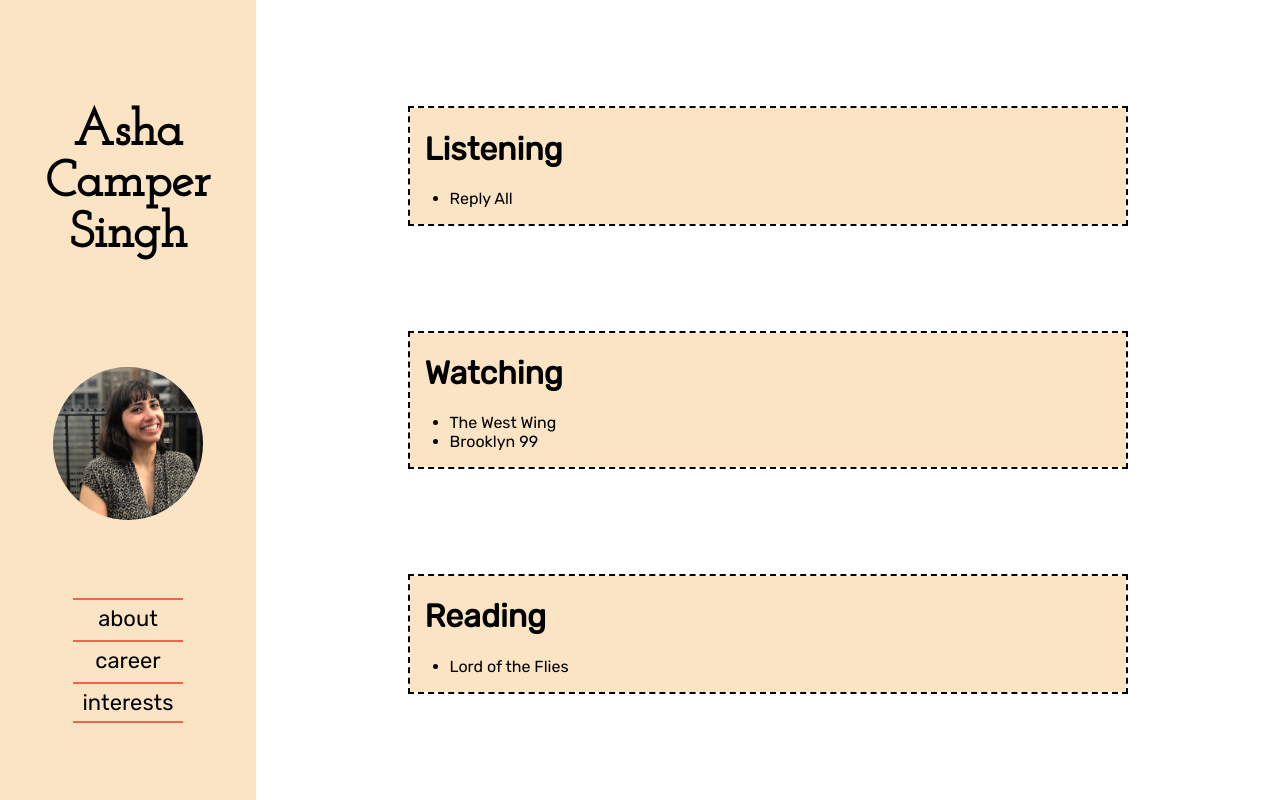
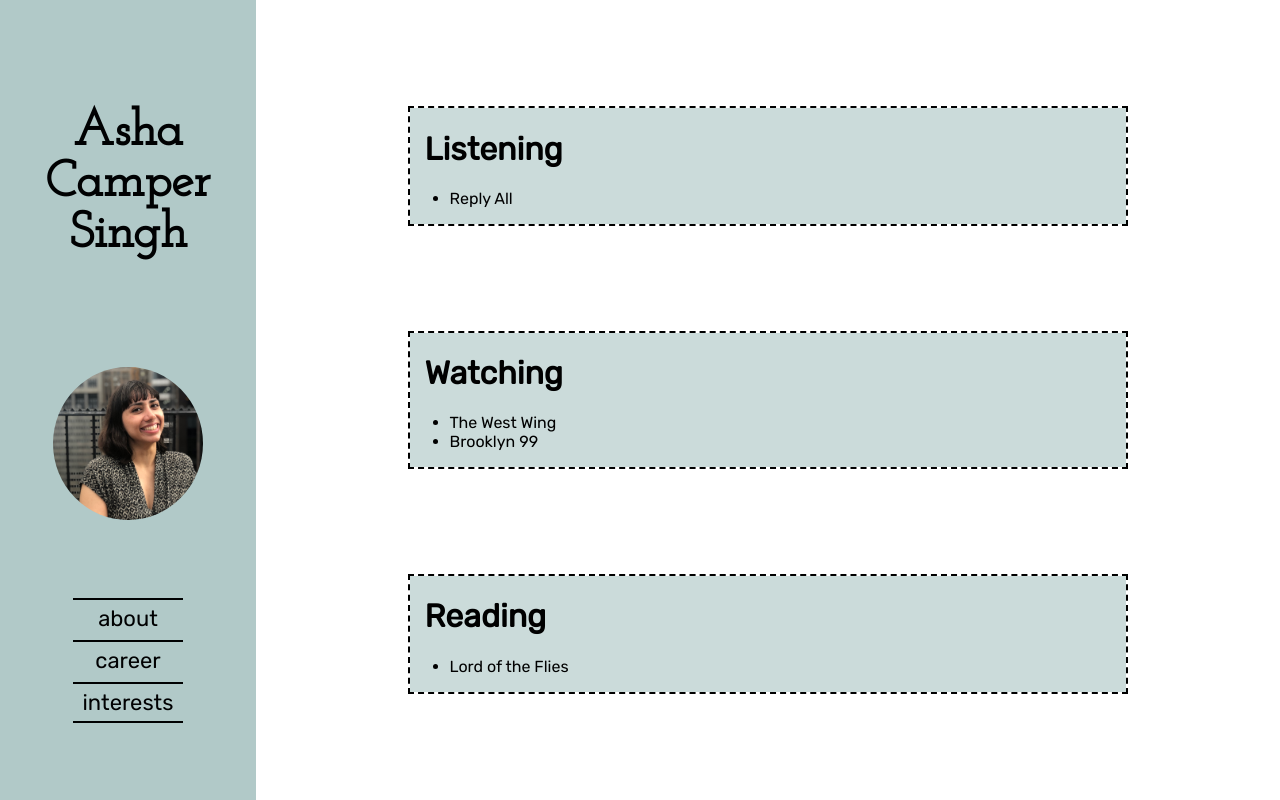
Before and after one commit to ashacs/ashacs.github.io, a React (Create React App) app: page /interests in a window 1280 px wide. Built offline with nearby package versions, Linux system fonts and the light colour scheme; a web font is replaced by a local one.

Commit message:
Update color token names and values

```diff
--- a/src/Components/Card/index.scss
+++ b/src/Components/Card/index.scss
@@ -1,7 +1,7 @@
 @import "../../tokens.scss";
 
 .card {
-  background-color: $brand-color-1;
+  background-color: $brand-color_blue-light;
   outline: 2px dashed black;
   max-width: 80%;
   width: 70%;
--- a/src/Components/Home/index.scss
+++ b/src/Components/Home/index.scss
@@ -13,7 +13,7 @@
 .home-blurb-emphasis {
   font-family: $brand-font-title;
   font-weight: bold;
-  color: $brand-color-4;
+  color: $brand-color_pink-dark;
 }
 
 @media #{$medium-screen} {
--- a/src/Components/NavItem/index.scss
+++ b/src/Components/NavItem/index.scss
@@ -3,7 +3,7 @@
 .navLink:before {
   content: "";
   display: block;
-  border-top: 2px solid $brand-color-4;
+  border-top: 2px solid $brand-color_black;
   width: 110px;
   padding-bottom: 5px;
 }
@@ -11,7 +11,7 @@
 .navLink:last-child:after {
   content: "";
   display: block;
-  border-bottom: 2px solid $brand-color-4;
+  border-bottom: 2px solid $brand-color_black;
   width: 110px;
   padding-top: 5px;
 }
--- a/src/Components/Panel/index.scss
+++ b/src/Components/Panel/index.scss
@@ -1,7 +1,7 @@
 @import "../../tokens.scss";
 
 .panel {
-  background-color: $brand-color-2;
+  background-color: $brand-color_blue-medium;
   align-items: center;
   display: flex;
   flex-direction: row;
--- a/src/Components/TimelineEvent/index.scss
+++ b/src/Components/TimelineEvent/index.scss
@@ -22,7 +22,7 @@
   content: "";
   border-radius: 100%;
   border: 5px solid transparent;
-  background: $brand-color-3;
+  background: $brand-color_blue-dark;
   position: absolute;
   display: block;
 }
@@ -30,7 +30,7 @@
 .timelineMarker::after {
   content: "";
   width: 2.5px;
-  background: $brand-color-7;
+  background: $brand-color_black;
   position: absolute;
   display: block;
   height: 100%;
--- a/src/index.scss
+++ b/src/index.scss
@@ -14,7 +14,7 @@ body,
 
 a {
   text-decoration: none;
-  color: $brand-color-7;
+  color: $brand-color_black;
 }
 
 a:hover,
--- a/src/tokens.scss
+++ b/src/tokens.scss
@@ -1,10 +1,8 @@
-$brand-color-1: #fbe4c4;
-$brand-color-2: #fbe4c4;
-$brand-color-3: #f39c8c;
-$brand-color-4: #f3644f;
-$brand-color-5: #07477b;
-$brand-color-6: #042b4b;
-$brand-color-7: #000102;
+$brand-color_blue-light: #CBDBDA;
+$brand-color_blue-medium: #B1C9C8;
+$brand-color_blue-dark: #97B7B6;
+$brand-color_pink-dark: #B45580;
+$brand-color_black: #000102;
 
 $brand-font: "Rubik";
 $brand-font-title: "Josefin Slab";
```
